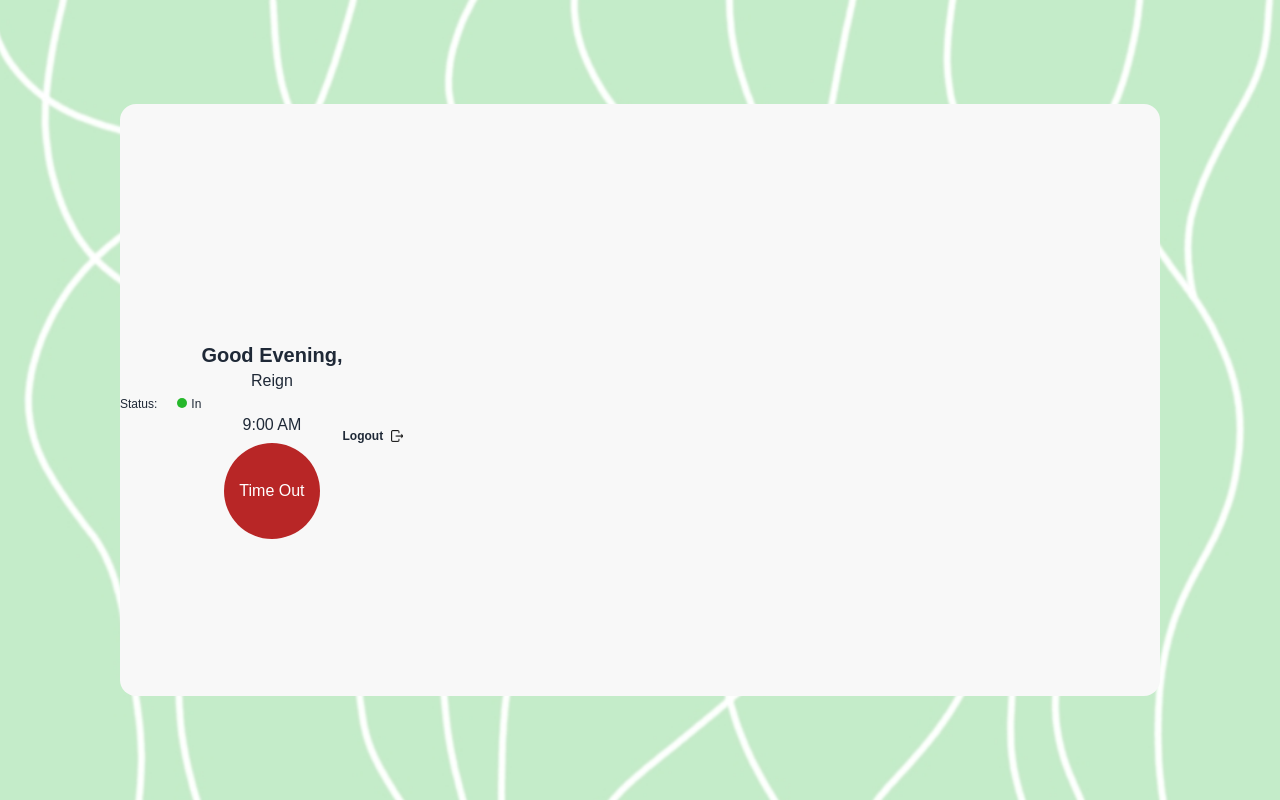
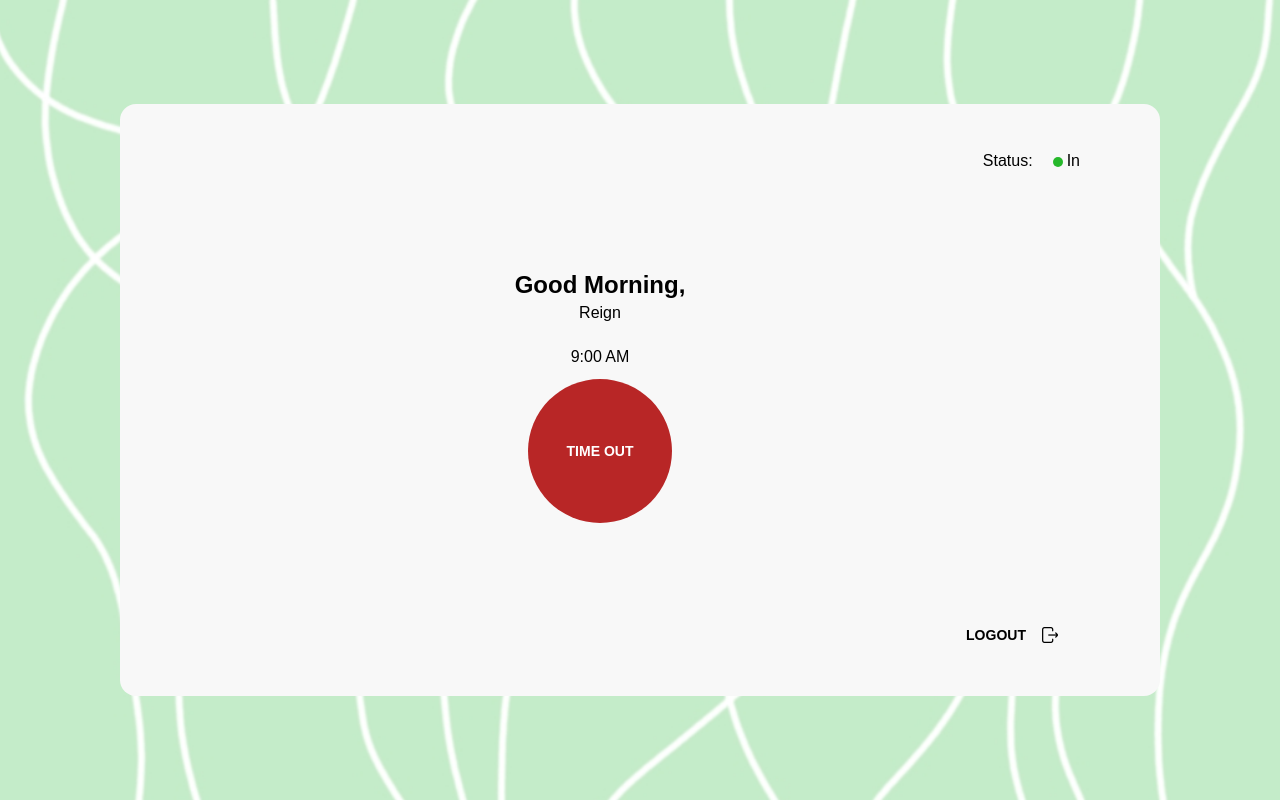
Before and after one commit to kiefferdy/ga-payroll-system, a Nuxt app: page /clock-out in a window 1280 px wide. Built offline with nearby package versions, Linux system fonts and the light colour scheme; no server answers.

Commit message:
Modify clock-out

```diff
--- a/pages/clock-out.vue
+++ b/pages/clock-out.vue
@@ -1,21 +1,19 @@
 <template>
-      <!--
-      TODO:
-      implement preloading
-    -->
-    <div class="flex flex-row place-content-end text-xs mt-2">
-      <p class="mr-4">Status: </p>
-      <div class="bg-clock_in_green rounded-full w-2.5 h-2.5 mx-1 mt-0.5"></div>
-      <p> In</p>
-   </div>
-   <div class="flex flex-col items-center">
-      <h1 class="text-xl font-bold mt-20">Good Evening,</h1> <!-- TODO: Greeting should be based on time-->
+   <div class="card text-black flex items-center justify-center h-[30rem] w-[60rem]">
+      <div class="flex flex-row self-end">
+         <p class="mr-4 ">Status:</p>
+         <div class="bg-clock_in_green rounded-full w-2.5 h-2.5 mx-1 mt-2"></div>
+         <p>In</p>
+      </div>
+      <h1 class="card-title text-2xl mt-24">Good Morning,</h1>
       <p>Reign</p>
-      <p class="mt-5 mb-1.5">9:00 AM</p> <!-- TODO: Display the real time clock-->
-      <button class="w-24 h-24 bg-clock_out_red text-white rounded-full flex items-center justify-center"> Time Out</button> <!-- TODO: Should show otp page -->
-   </div>
-   <div class="flex place-content-end text-xs mt-20 mb-2">
-      <button class="font-bold flex flex-row"> Logout <img class="mx-2 mt-0.5 w-3 h-3" src="~/assets/icons/exit.png"></button> <!-- TODO: Logout user and redirect to login page-->
+      <p class="mt-5 mb-1.5">9:00 AM</p>
+      <div class="card-actions">
+         <button class="btn btn-circle btn-ghost w-36 h-36 mt-1 bg-clock_out_red text-white"> Time Out</button>
+      </div>
+      <div class="card-actions self-end mt-24">
+      <button class="font-bold btn btn-sm btn-ghost btn-circle w-32 ">Logout<img class="mx-2 w-4 h-4" src="~/assets/icons/exit.png"></button>
+      </div>
    </div>
 </template>
 
```
